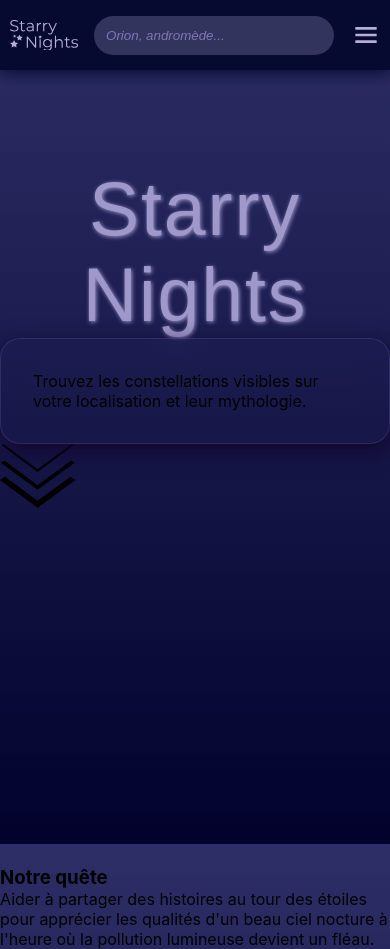
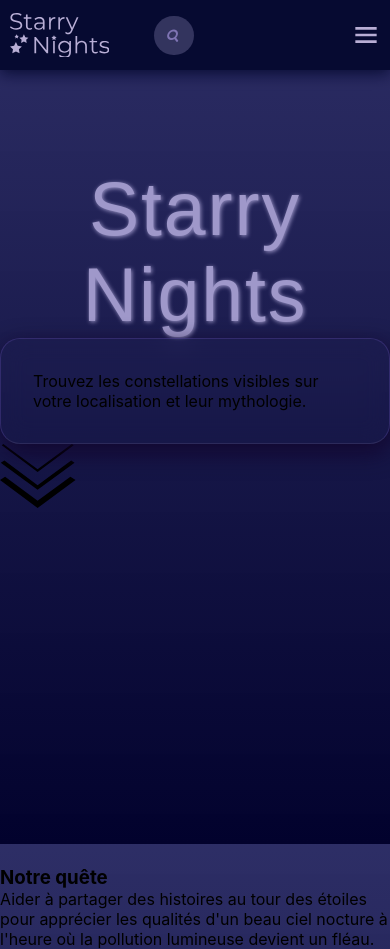
Before and after one commit to YTcorp/starry-nights-v2, a React (Create React App) app: page / in a window 390 px wide. Built offline with nearby package versions, Linux system fonts and the light colour scheme.

Commit message:
responsive search bar on header

```diff
--- a/public/index.html
+++ b/public/index.html
@@ -2,14 +2,18 @@
 <html lang="fr">
   <head>
     <meta charset="utf-8" />
-    <link rel="icon" href="%PUBLIC_URL%/favicon.ico" />
     <meta name="viewport" content="width=device-width, initial-scale=1" />
     <meta name="theme-color" content="#000000" />
     <meta
       name="Starry Nights"
       content="Trouvez les constellations juste au-dessus de votre localisation !"
     />
+    <link rel="icon" href="%PUBLIC_URL%/favicon.ico" />
     <link rel="stylesheet" href="%PUBLIC_URL%/style.css" />
+    <link
+      rel="stylesheet"
+      href="https://cdnjs.cloudflare.com/ajax/libs/font-awesome/4.7.0/css/font-awesome.min.css"
+    />
     <link rel="manifest" href="%PUBLIC_URL%/manifest.json" />
     <title>Starry Nights</title>
   </head>
--- a/public/style.css
+++ b/public/style.css
@@ -337,6 +337,10 @@ body {
       margin: 0 1rem;
       width: 240px;
     }
+.Header-Search .Input.Strech {
+        width: 40px;
+        font-family: Arial, FontAwesome;
+      }
 .Input:focus + .Header-Search-Options {
       opacity: 1;
     }
--- a/src/Components/organisms/Header/Header.js
+++ b/src/Components/organisms/Header/Header.js
@@ -49,7 +49,18 @@ export default function Header() {
         }
       >
         <Anchor url="/" content={<HeaderLogo />} />
-        <SearchBar />
+        {headerWidth < 500 ? (
+          <SearchBar
+            placeholder="&#xF002;"
+            customClass="Input Input--dark Strech"
+            customStyle={{ fontFamily: "Arial, FontAwesome" }}
+          />
+        ) : (
+          <SearchBar
+            placeholder="Orion, Andromède..."
+            customClass="Input Input--dark"
+          />
+        )}
 
         {headerWidth > 950 && (
           <nav className="Header-Nav">
--- a/src/Components/organisms/SearchBar/SearchBar.css
+++ b/src/Components/organisms/SearchBar/SearchBar.css
@@ -30,6 +30,11 @@
     .Input {
       margin: 0 1rem;
       width: 240px;
+
+      &.Strech {
+        width: 40px;
+        font-family: Arial, FontAwesome;
+      }
     }
 
     .Input:focus + &-Options {
--- a/src/Components/organisms/SearchBar/SearchBar.js
+++ b/src/Components/organisms/SearchBar/SearchBar.js
@@ -1,7 +1,7 @@
 import React, { useState } from "react";
 // import { filterName } from "../../../utils/filterName";
 
-export default function SearchBar() {
+export default function SearchBar({ placeholder, customClass, customStyle }) {
   const [searchValue, setSearchValue] = useState("");
   // const [searchOptions, setSearchOptions] = useState([]);
   // const [constellations, setConstellations] = useState([]);
@@ -39,9 +39,10 @@ export default function SearchBar() {
         <input
           autoComplete="off"
           title="Recherchez une constellation par son nom"
-          className="Input Input--dark"
+          className={customClass}
           id="header-search"
-          placeholder="Orion, andromède..."
+          placeholder={placeholder}
+          style={customStyle && customStyle}
           value={searchValue}
           onChange={({ target }) => setSearchValue(target.value)}
         />
```
